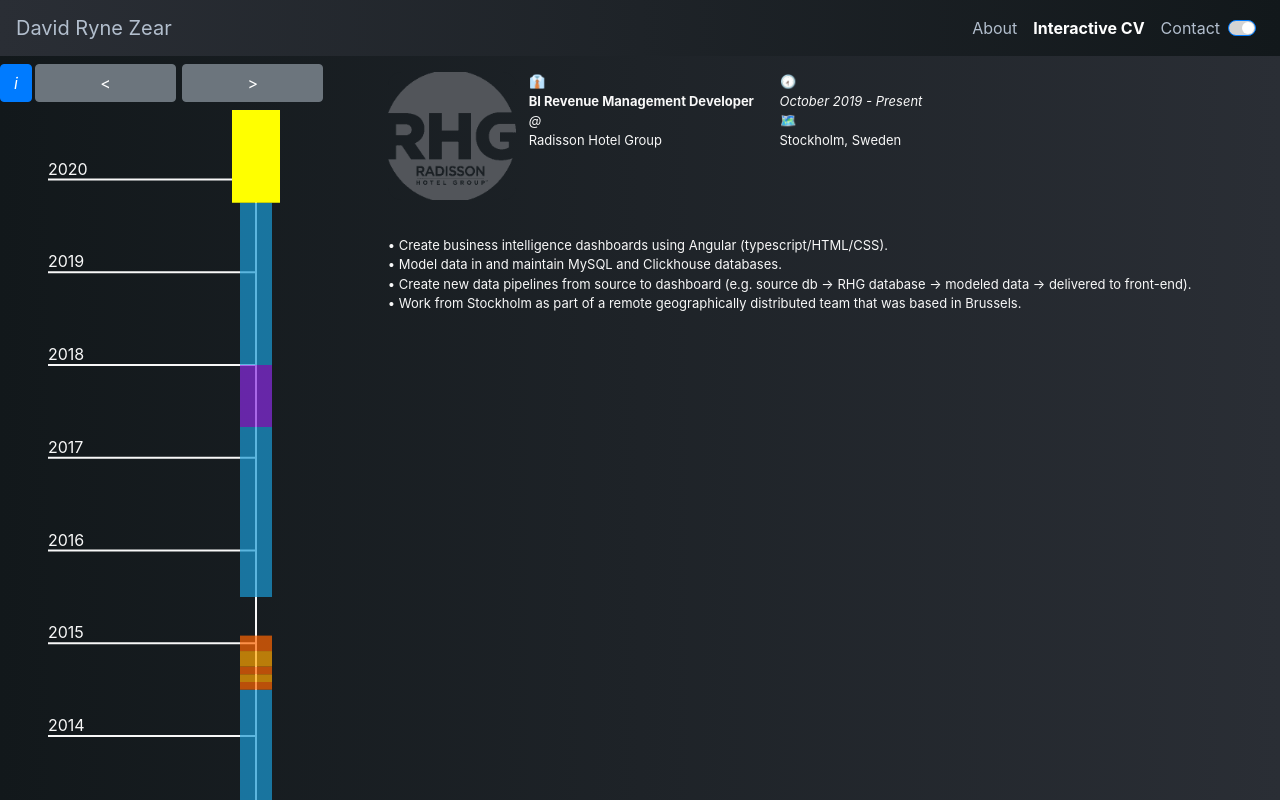
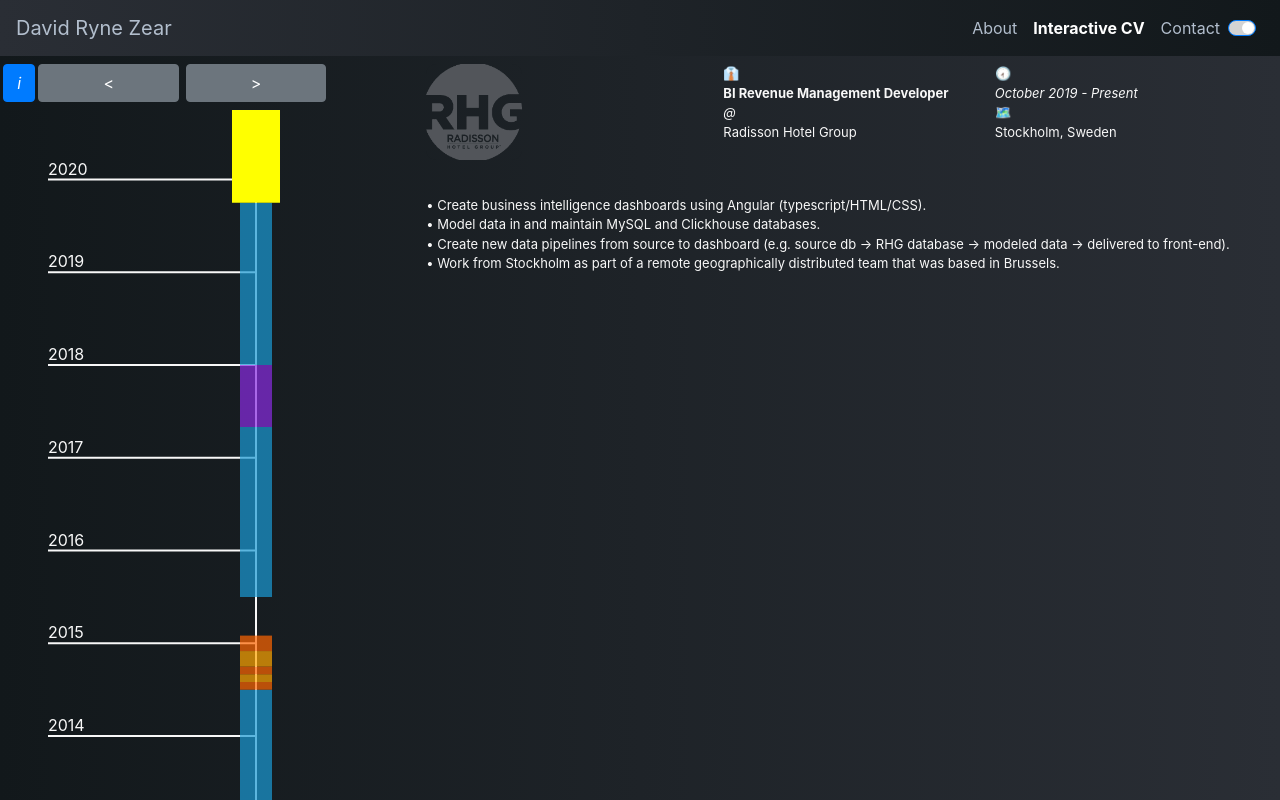
Before and after one commit to drzear/drz-home, a React (Create React App) app: page /cv in a window 1280 px wide. Shown: the top 800 px of the page. Built offline with nearby package versions, Linux system fonts and the light colour scheme.

Commit message:
:zap: cv style overhaul

```diff
--- a/package.json
+++ b/package.json
@@ -22,7 +22,7 @@
         "react-router-dom": "^5.2.0",
         "react-scripts": "3.4.3",
         "react-spring": "^8.0.27",
-        "typescript": "^3.7.5"
+        "typescript": "^4.0.5"
     },
     "scripts": {
         "start": "react-scripts start",
--- a/src/Components/Pages/CV/CV.css
+++ b/src/Components/Pages/CV/CV.css
@@ -1,126 +1,107 @@
-.cv-div {
+.cv-container {
     animation: pageEntrance 700ms ease-out;
 }
-.cv-div-timeline {
+.timeline-div {
+    /* background: red; */
     width: 33.3%;
     position: absolute;
 }
-.year-text {
+.timeline-year-text {
     font: bold;
     fill: var(--text);
 }
 .timeline-line {
     stroke: var(--text);
 }
-.cv-div-container {
-    width: 66.7%;
-}
-.cv-div-text {
+.info-div {
     position: fixed;
     width: 66.7%;
-    height: 50%;
+    height: 100%;
     right: 0;
-    margin-top: 2vh;
-    margin-left: 3vw;
-    margin-right: 3vw;
-    margin-bottom: 2vh;
+    margin-top: 1vh;
+    /* background: gray; */
 }
-.cv-div-chart {
+.map-div {
     position: fixed;
+    height: 25%;
     width: 66.7%;
     right: 0;
     bottom: 0;
-    margin-top: 2vh;
-    margin-left: 3vw;
-    margin-right: 3vw;
-    margin-bottom: 2vh;
+    /* background: yellow; */
 }
-.cv-div-text > div {
+.world-map {
+    max-height: "500px";
+    width: 100%;
+    height: 100% !important;
+}
+.text-div {
     display: flex;
-    /* align-items: center;
-    justify-content: center; */
     padding-bottom: 2vh;
 }
-.time-location {
+.top-3-div {
+    width: 33.3%;
 }
 .title-company {
     padding-left: 1vw;
     padding-right: 2vw;
 }
-.cv-para {
+.para {
     color: var(--text);
 }
+.logo-div {
+    max-height: 12vh;
+}
 .logo {
-    max-width: 10vw;
+    max-width: 100%;
+    height: 100%;
     border-radius: 10%;
 }
-.slideshow {
-    max-width: 50vw;
-    padding-top: 2vh;
-    padding-bottom: 2vh;
-    /* animation */
+.slideshow-div {
+    text-align: center;
 }
-.world-map {
-    max-height: "500px";
-    width: "100%";
+.slideshow-image {
+    max-height: 45vh;
+    max-width: 90%;
+    width: auto;
 }
 @media only screen and (max-height: 900px) {
-    .cv-div-text {
+    .info-div {
         font-size: small;
     }
-    .cv-div-chart {
+    .map-div {
         margin-bottom: 0vh;
     }
 }
 @media only screen and (max-height: 700px) {
-    .cv-div-text {
+    .info-div {
         font-size: x-small;
     }
-    .cv-div-chart {
+    .map-div {
         margin-bottom: 0vh;
     }
 }
 @media only screen and (max-height: 650px) {
-    .cv-div-text {
+    .info-div {
         font-size: xx-small;
     }
-    .cv-div-chart {
+    .map-div {
         margin-bottom: 0vh;
     }
     .world-map {
         max-height: 150px;
     }
 }
-.image-transition-enter {
+.slideshow-transition-enter {
     opacity: 0;
 }
-.image-transition-enter-active {
+.slideshow-transition-enter-active {
     opacity: 1;
     transition: opacity 500ms ease-in;
 }
-.image-transition-exit {
+.slideshow-transition-exit {
     opacity: 1;
 }
-.image-transition-exit-active {
+.slideshow-transition-exit-active {
     opacity: 0;
     transition: opacity 500ms ease-in;
 }
-.slideshow-div {
-    /* display: block !important; */
-    text-align: center;
-}
-
-/* .cv-div-transition-enter {
-    transform: translateX(-100%);
-}
-.cv-div-transition-enter-active {
-    transform: translateX(0%);
-    transition: transform 500ms;
-}
-.cv-div-transition-exit {
-    transform: translateX(0%);
-}
-.cv-div-transition-exit-active {
-    transform: translateX(100%);
-    transition: transform 500ms;
-} */
--- a/src/Components/Pages/CV/CV.tsx
+++ b/src/Components/Pages/CV/CV.tsx
@@ -78,13 +78,13 @@
             <CSSTransition
                 key={currentImage}
                 timeout={500}
-                classNames="image-transition"
+                classNames="slideshow-transition"
             >
                 <img
                     src={require("../../../Images/SlideShow/" +
                         sampleArray[currentImage] +
                         "")}
-                    className="slideshow"
+                    className="slideshow-image"
                     alt=""
                 />
             </CSSTransition>
@@ -344,12 +344,12 @@
     return (
         <>
             <div
-                className="cv-div"
+                className="cv-container"
                 onTouchStart={handleTouchStart}
                 onTouchMove={handleTouchMove}
                 onTouchEnd={handleTouchEnd}
             >
-                <div className="cv-div-timeline">
+                <div className="timeline-div">
                     <OverlayTrigger
                         placement="right"
                         delay={{ show: 250, hide: 400 }}
@@ -361,6 +361,7 @@
                                 marginTop: "1vh",
                                 marginBottom: "1vh",
                                 marginRight: 0.01 * svgWidth,
+                                marginLeft: 0.01 * svgWidth,
                             }}
                         >
                             <i>i</i>
@@ -415,7 +416,7 @@
                         {yearMarkers.map((el, i) => {
                             return (
                                 <text
-                                    className="year-text"
+                                    className="timeline-year-text"
                                     x={0.15 * svgWidth}
                                     y={el.position * svgHeight - 5}
                                     key={i}
@@ -443,15 +444,9 @@
                         })}
                     </svg>
                 </div>
-                {/* <TransitionGroup mode="out-in">
-                    <CSSTransition
-                        key={currentlyHovered}
-                        timeout={500}
-                        classNames="cv-div-transition"
-                    > */}
-                <div className="cv-div-text">
-                    <div>
-                        <div className="time-location">
+                <div className="info-div">
+                    <div className="text-div">
+                        <div className="logo-div top-3-div">
                             <img
                                 src={require("../../../Images/Logos/" +
                                     reverseCvData[currentlyHovered].image +
@@ -460,8 +455,8 @@
                                 alt=""
                             />
                         </div>
-                        <div className="title-company">
-                            <span className="cv-para">
+                        <div className="title-company top-3-div">
+                            <span className="para">
                                 <span role="img" aria-label="job title">
                                     👔
                                 </span>
@@ -473,8 +468,8 @@
                                 {reverseCvData[currentlyHovered].company}
                             </span>
                         </div>
-                        <div className="time-location">
-                            <span className="cv-para">
+                        <div className="top-3-div">
+                            <span className="para">
                                 <span role="img" aria-label="time period">
                                     🕢
                                 </span>
@@ -498,7 +493,7 @@
                             reverseCvData[currentlyHovered].category ===
                             "Travel"
                                 ? "slideshow-div"
-                                : ""
+                                : "text-div"
                         }
                     >
                         {reverseCvData[currentlyHovered].category !==
@@ -508,7 +503,7 @@
                                     currentlyHovered
                                 ].description.map((el, i) => {
                                     return (
-                                        <span className="cv-para" key={i}>
+                                        <span className="para" key={i}>
                                             {el}
                                             <br />
                                         </span>
@@ -521,10 +516,7 @@
                             <SlideShow data={reverseCvData[currentlyHovered]} />
                         )}
                     </div>
-                </div>
-                {/* </CSSTransition>
-                </TransitionGroup> */}
-                <div className="cv-div-chart">
+                    <div className="map-div">
                         <ReactEcharts
                             option={getEchartOption(
                                 reverseCvData[currentlyHovered]
@@ -534,6 +526,7 @@
                         />
                     </div>
                 </div>
+            </div>
         </>
     );
 }
```
Also changed, not shown: 1 other file (tests, documents, lock files or other folders). Lines whose indentation alone changed are shown as unchanged.
